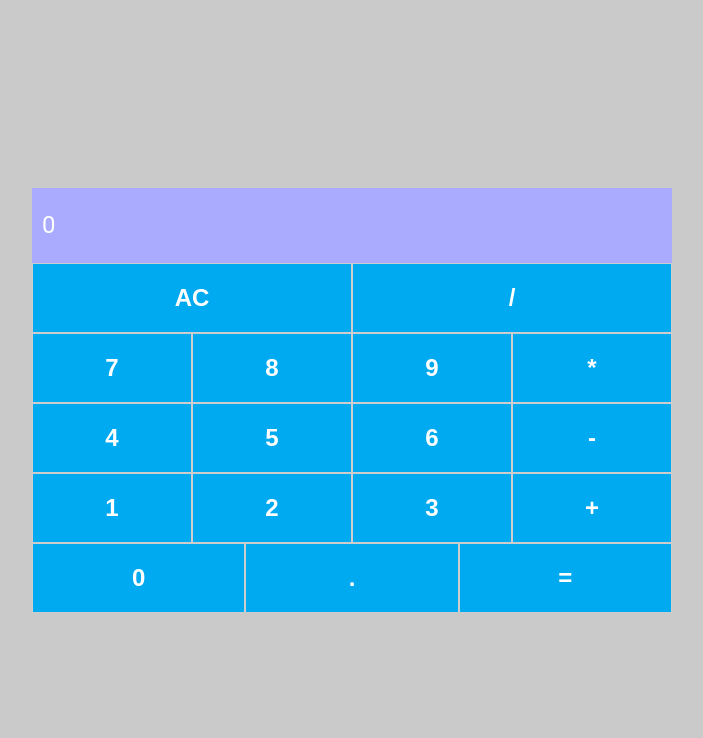
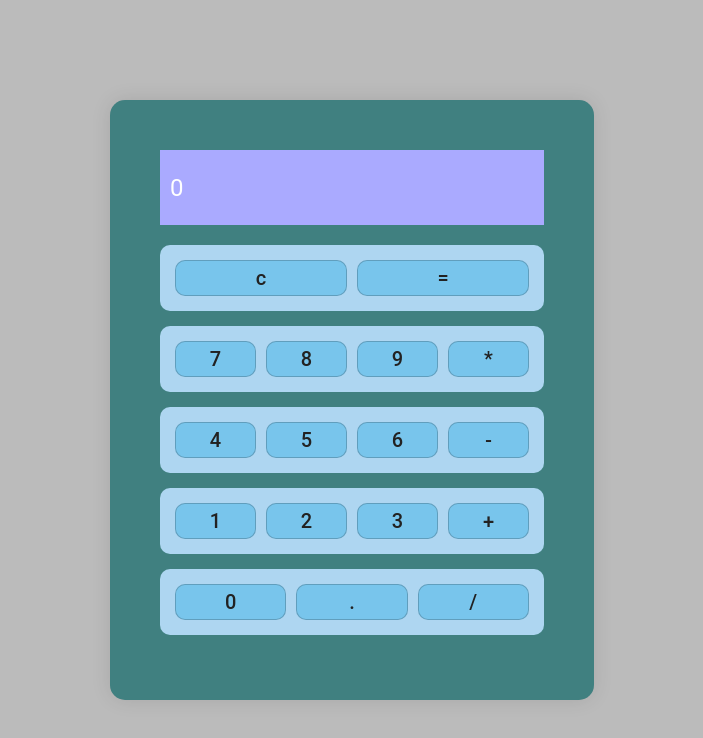
Before and after one commit to LeandroGoulart/calculadora_com_react, a React (Create React App) app: page / in a window 1280 px wide. Shown: the top 738 px of the page, without its empty margins (288-991 px from the left). Built offline with nearby package versions, Linux system fonts and the light colour scheme.

Commit message:
mudança na estilização e correção de bugs

```diff
--- a/src/App.js
+++ b/src/App.js
@@ -1,10 +1,10 @@
 import React, { useEffect } from 'react';
 import Input from './components/Input';
-import Button from './components/Button';
+import  Button from './components/Button';
+import { ZeroButton } from './components/Button/styles';
 import { Container, Content, Row } from './styles';
+import { add, subtract, multiply, divide, useCalculator } from './operations';
 
-import { useCalculator } from './useCalculator';
-import { add, subtract, multiply, divide } from './operations';
 
 const App = () => {
   const {
@@ -61,8 +61,9 @@ const App = () => {
       <Content>
         <Input value={currentNumber} />
         <Row>
-          <Button label="AC" onClick={handleOnClear} />
-          <Button label="/" onClick={() => handleOperation('/')} />
+          <Button label="c" onClick={handleOnClear} />
+
+          <Button label="=" onClick={handleEquals} />
         </Row>
         <Row>
           <Button label="7" onClick={() => handleAddNumber('7')} />
@@ -85,7 +86,7 @@ const App = () => {
         <Row>
           <Button label="0" onClick={() => handleAddNumber('0')} />
           <Button label="." onClick={() => handleAddNumber('.')} />
-          <Button label="=" onClick={handleEquals} />
+          <Button label="/" onClick={() => handleOperation('/')} />
         </Row>
       </Content>
     </Container>
--- a/src/components/Button/styles.js
+++ b/src/components/Button/styles.js
@@ -1,15 +1,36 @@
 import styled from 'styled-components';
 
 export const ButtonContainer = styled.button`
-    padding: 20px;
-    border: 1px solid #CDCDCD;
-    background-color: #00AAF0;
-    color: #FFFFFF;
-    font-size: 24px;
-    font-weight: 700;
+    padding: 5px 5px;
+    background-color: #00A3E04F;
+    border: 1px solid rgba(0,0,0,0.2);
+    border-radius: 6px;
+    color: #222;
+    font-size: 20px;
+    font-weight: 500;
+    position: relative;
     flex: 1;
+    transition: background-color 0.3s ease;
+    margin: 5px;
+    border-radius: 10px;
 
     &:hover {
-        opacity: 0.6;
+        background-color: #AED6F1;
+        color: #F8F9F9;
     }
 `
+
+export const ZeroButton = styled(ButtonContainer)`
+    flex: 2.4;
+    height:10px;
+    display: block;
+
+`;
+
+export const OperationButton = styled(ButtonContainer)`
+    background-color: #87c6da;
+
+    &:hover {
+        background-color: #39f;
+    }
+`;
--- a/src/components/Input/styles.js
+++ b/src/components/Input/styles.js
@@ -9,9 +9,7 @@ export const InputContainer = styled.div`
     align-items: center;
     justify-content: flex-end;
 
-    font-size: 24px;
-    font-family: 'Roboto';
-
+    margin-bottom: 20px; // Adiciona margem na parte inferior
 
     input {
         width: 100%;
--- a/src/global.js
+++ b/src/global.js
@@ -4,5 +4,8 @@ export default createGlobalStyle`
   *, body {
     margin: 0;
     padding: 0;
+    font-size: 24px;
+    font-family: 'Roboto';
+    weight: 500;
   }
 `
--- a/src/operations.js
+++ b/src/operations.js
@@ -1,3 +1,5 @@
+import { useState, useCallback } from 'react';
+
 export const add = (num1, num2) => num1 + num2;
 export const subtract = (num1, num2) => num1 - num2;
 export const multiply = (num1, num2) => num1 * num2;
@@ -7,3 +9,63 @@ export const divide = (num1, num2) => {
   }
   return num1 / num2;
 };
+
+export const useCalculator = (add, subtract, multiply, divide) => {
+  const [currentNumber, setCurrentNumber] = useState('0');
+  const [firstNumber, setFirstNumber] = useState(null);
+  const [operation, setOperation] = useState(null);
+
+  const handleOnClear = useCallback(() => {
+    setCurrentNumber('0');
+    setFirstNumber(null);
+    setOperation(null);
+  }, []);
+
+  const handleAddNumber = (number) => {
+    setCurrentNumber(prevNumber => prevNumber === '0' ? number : prevNumber + number);
+  };
+
+  const handleOperation = useCallback((op) => {
+    setFirstNumber(currentNumber);
+    setCurrentNumber('0');
+    setOperation(op);
+  }, [currentNumber]);
+
+  const calculate = useCallback(() => {
+    let result;
+    switch (operation) {
+      case '+':
+        result = add(parseFloat(firstNumber), parseFloat(currentNumber));
+        break;
+      case '-':
+        result = subtract(parseFloat(firstNumber), parseFloat(currentNumber));
+        break;
+      case '*':
+        result = multiply(parseFloat(firstNumber), parseFloat(currentNumber));
+        break;
+      case '/':
+        result = divide(parseFloat(firstNumber), parseFloat(currentNumber));
+        break;
+      default:
+        break;
+    }
+    return result;
+  }, [add, subtract, multiply, divide, currentNumber, firstNumber, operation]);
+
+  const handleEquals = useCallback(() => {
+    const result = calculate();
+    if (result !== undefined) {
+      setCurrentNumber(String(result));
+      setFirstNumber(null);
+      setOperation(null);
+    }
+  }, [calculate]);
+
+  return {
+    currentNumber,
+    handleOnClear,
+    handleAddNumber,
+    handleOperation,
+    handleEquals
+  };
+};
--- a/src/styles.js
+++ b/src/styles.js
@@ -3,29 +3,29 @@ import styled from 'styled-components';
 export const Container = styled.div`
     width: 100%;
     height: 100vh;
-    background-color: #CACACA;
+    background-color: #bbbbbb;
 
     display: flex;
     align-items: center;
     justify-content: center;
-`
-
+`;
 
 export const Content = styled.div`
-    background-color: #FFFFFF;
-    width: 50%;
-`
+
+    background-color: #408080;
+    width: 30%;
+    box-shadow: 0px 0px 20px rgba(0, 0, 0, 0.1);
+    padding: 50px;
+    border-radius: 15px;
+`;
 
 export const Row = styled.div`
     display:flex;
     flex-direction: row;
     justify-content: space-between;
     align-items: center;
-`
-
-export const Column = styled.div`
-    display:flex;
-    flex-direction: column;
-    justify-content: space-between;
-    align-items: center;
-`
+    background-color: #AED6F1; // cor de fundo mais suave
+    margin-bottom: 15px; // aumenta o espaço entre as linhas
+    padding: 10px; // adiciona espaço interno
+    border-radius: 10px; // aumenta o arredondamento das bordas
+`;
--- a/src/useCalculator.js
+++ /dev/null
@@ -1,61 +0,0 @@
-import { useState, useCallback } from 'react';
-
-export const useCalculator = (add, subtract, multiply, divide) => {
-  const [currentNumber, setCurrentNumber] = useState('0');
-  const [firstNumber, setFirstNumber] = useState(null);
-  const [operation, setOperation] = useState(null);
-
-  const handleOnClear = useCallback(() => {
-    setCurrentNumber('0');
-    setFirstNumber(null);
-    setOperation(null);
-  }, []);
-
-  const handleAddNumber = useCallback((number) => {
-    setCurrentNumber(currentNumber === '0' ? number : currentNumber + number);
-  }, [currentNumber]);
-
-  const handleOperation = useCallback((op) => {
-    setFirstNumber(currentNumber);
-    setCurrentNumber('0');
-    setOperation(op);
-  }, [currentNumber]);
-
-  const calculate = useCallback(() => {
-    let result;
-    switch (operation) {
-      case '+':
-        result = add(parseFloat(firstNumber), parseFloat(currentNumber));
-        break;
-      case '-':
-        result = subtract(parseFloat(firstNumber), parseFloat(currentNumber));
-        break;
-      case '*':
-        result = multiply(parseFloat(firstNumber), parseFloat(currentNumber));
-        break;
-      case '/':
-        result = divide(parseFloat(firstNumber), parseFloat(currentNumber));
-        break;
-      default:
-        break;
-    }
-    return result;
-  }, [add, subtract, multiply, divide, currentNumber, firstNumber, operation]);
-
-  const handleEquals = useCallback(() => {
-    const result = calculate();
-    if (result !== undefined) {
-      setCurrentNumber(String(result));
-      setFirstNumber(null);
-      setOperation(null);
-    }
-  }, [calculate]);
-
-  return {
-    currentNumber,
-    handleOnClear,
-    handleAddNumber,
-    handleOperation,
-    handleEquals
-  };
-};
```
Also changed, not shown: src/components/Button/index.js (line endings or trailing spaces).
